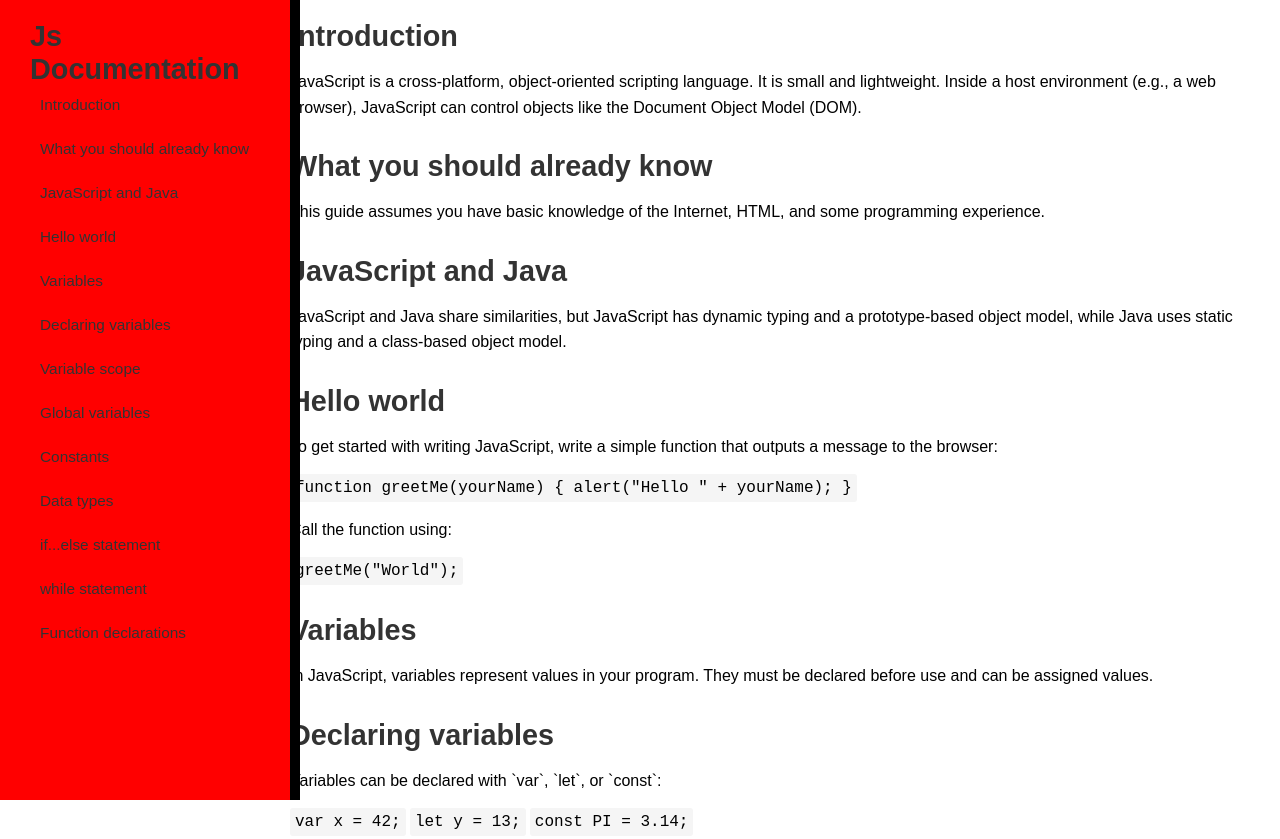
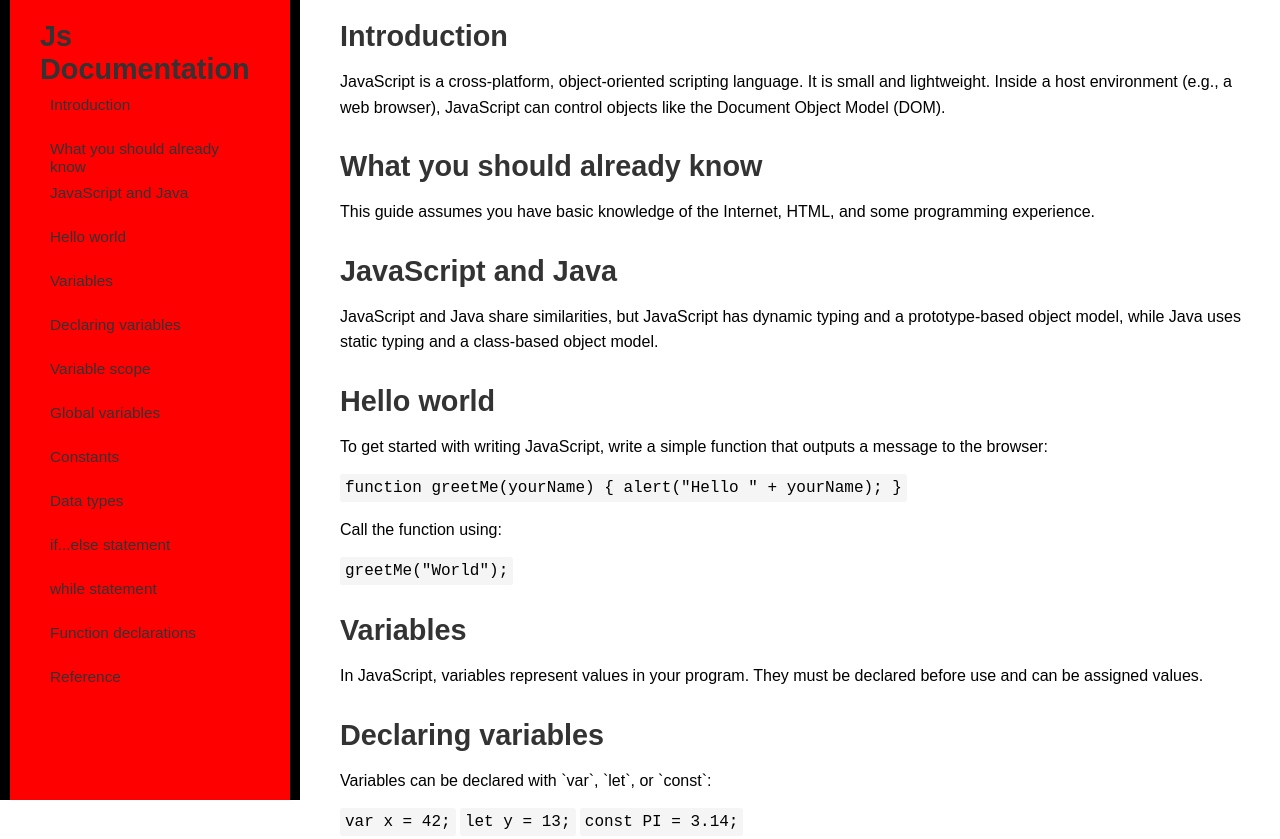
Before and after one commit to vincenttwizere/Technical-Documentation-Page, a plain HTML site: page index.html in a window 1280 px wide. Shown: the top 839 px of the page. Drawn offline with Linux system fonts and the light colour scheme.

Commit message:
adding references

```diff
--- a/index.html
+++ b/index.html
@@ -24,6 +24,7 @@
     <a href="#if_else_statement" class="nav-link">if...else statement</a>
     <a href="#while_statement" class="nav-link">while statement</a>
     <a href="#Function_declarations" class="nav-link">Function declarations</a>
+    <a href="#Function_declarations" class="nav-link">Reference</a>
 </nav>
 
 <!-- Main Content -->
@@ -102,6 +103,14 @@
         <p>A function declaration defines a reusable block of code.</p>
         <code>function greet(name) { return "Hello, " + name; }</code>
     </section>
+
+    <section id="Reference" class="main-section">
+        <header>Reference</header>
+        <ul>
+            <li>All the documentation in this page is taken from <a href="https://developer.mozilla.org/en-US/docs/Web/JavaScript/Guide">MDN</a></li>
+        </ul>
+
+    </section>
 </main>
 
 </body>
--- a/styles.css
+++ b/styles.css
@@ -7,6 +7,7 @@ body {
     font-size: 15.36px;
     display: flex;
     flex-direction: row;
+    overflow-y: auto;
 }
 
 
@@ -19,7 +20,8 @@ body {
     padding: 20px 30px;
     border-right: 10px solid black;
     z-index: 10;
-    box-sizing: border-box;
+    /* overflow-y: auto; */
+
 }
 
 .nav-link{
@@ -27,9 +29,11 @@ body {
 
 }
 #main-doc {
-    margin-left: 270px;
+    margin-left: 320px;
     padding: 20px;
-    width: calc(100% - 270px);
+    width: calc(100% - 320px);
+    height: 100vh;
+    overflow-y: auto;
 }
 
 .main-section {
@@ -81,3 +85,33 @@ li {
         width: 100%;
     }
 }
+
+/* other styles */
+/* Style the navbar */
+#navbar {
+    width: 300px;
+    background-color: red;
+    position: fixed;
+    height: 100vh;
+    padding: 20px 30px;
+    border-left: 10px solid black;
+    z-index: 10;
+    box-sizing: border-box;
+    top: 0; /* Make sure it's at the top */
+    left: 0; /* Position at the left of the screen */
+    overflow-y: auto; /* Allow vertical scrolling inside the navbar if needed */
+}
+
+/* Smooth scrolling for the whole page */
+html {
+    scroll-behavior: smooth;
+}
+
+/* Main content section */
+
+
+
+/* Additional sections with some space */
+/* .main-section {
+    margin-bottom: 20px;
+} */
```
